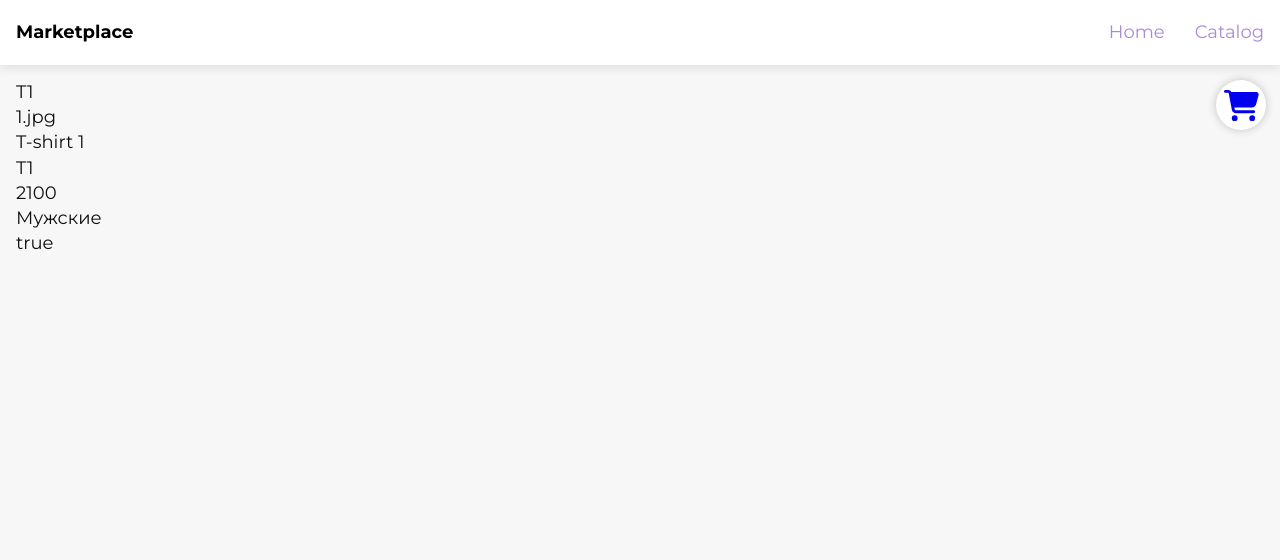
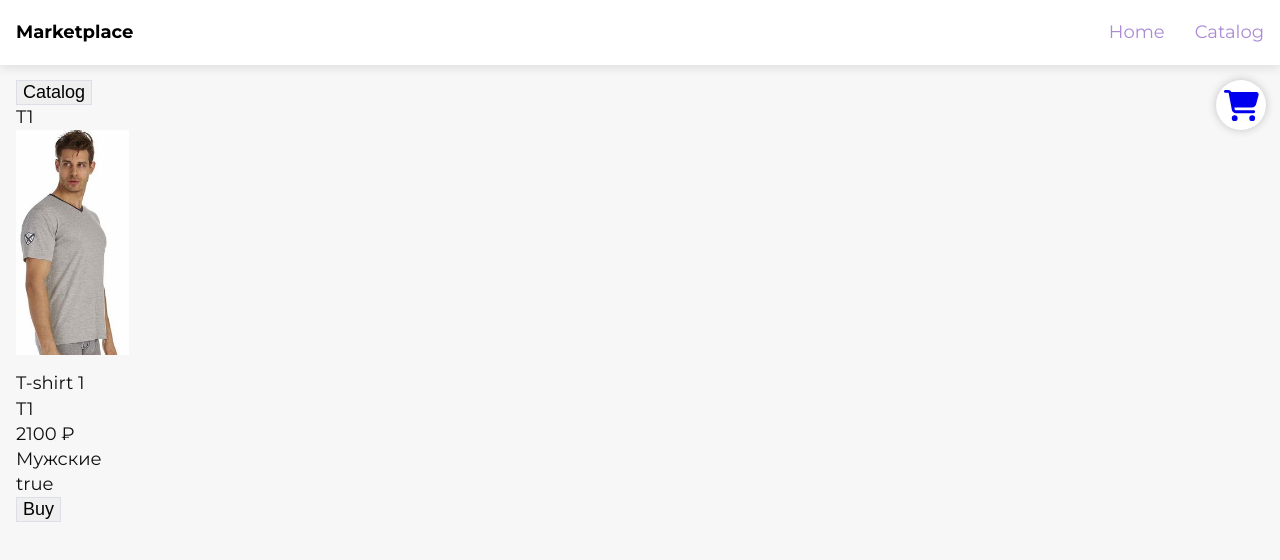
Before and after one commit to stasfr/marketplace, a Vue app: page /product/T1 in a window 1280 px wide. Shown: the top 560 px of the page. Built offline with nearby package versions, Linux system fonts and the light colour scheme; data requests are answered from the project's data file.

Commit message:
scroll behavior fix

```diff
--- a/src/router/index.js
+++ b/src/router/index.js
@@ -45,13 +45,17 @@ const routes = [
 const router = createRouter({
   history: createWebHistory(process.env.BASE_URL),
   routes,
-  scrollBehavior() {
-    window.scrollTo(0, 0)
+  scrollBehavior(to, from, savedPosition) {
+    if (savedPosition) {
+      return savedPosition
+    } else {
+      return { top: 0 }
+    }
   }
 })
 
 router.beforeEach((to, from, next) => {
-  document.title = to.params.title? to.params.title : to.meta.title
+  document.title = to.params.title ? to.params.title : to.meta.title
   next()
 })
 
--- a/src/views/ProductView.vue
+++ b/src/views/ProductView.vue
@@ -1,12 +1,20 @@
 <template>
-  <div class="container" v-if="PRODUCTS[0] !== undefined">
+  <div class="container" v-if="product !== undefined">
+    <button @click="goBack">Catalog</button>
     <div>{{ $route.params.productArticle }}</div>
-    <div>{{ PRODUCTS[0].image }}</div>
-    <div>{{ PRODUCTS[0].name }}</div>
-    <div>{{ PRODUCTS[0].article }}</div>
-    <div>{{ PRODUCTS[0].price }}</div>
-    <div>{{ PRODUCTS[0].category }}</div>
-    <div>{{ PRODUCTS[0].available }}</div>
+    <img
+      class="v-catalog-item__image"
+      :src="require('@/assets/images/' + product.image)"
+      :alt="product.image"
+    />
+    <div>{{ product.name }}</div>
+    <div>{{ product.article }}</div>
+    <div>{{ product.price }} &#8381;</div>
+    <div>{{ product.category }}</div>
+    <div>{{ product.available }}</div>
+    <button class="v-catalog-item__add_to_card_btn" @click="addToCart">
+      Buy
+    </button>
   </div>
 </template>
 
@@ -14,17 +22,34 @@
 import { mapGetters, mapActions } from 'vuex'
 
 export default {
-  // beforeCreate() {
-  //   document.title = this.$route.params.productArticle
-  // },
   created() {
-    this.GET_PRODUCTS_FROM_API(this.$route.params.productArticle)
+    if (!this.PRODUCTS.length) {
+      this.GET_PRODUCTS_FROM_API(this.$route.params.productArticle)
+    }
+  },
+  data() {
+    return {}
   },
   computed: {
-    ...mapGetters(['PRODUCTS'])
+    ...mapGetters(['PRODUCTS']),
+    product() {
+      return this.PRODUCTS.find(
+        element => element.article === this.$route.params.productArticle
+      )
+    }
   },
   methods: {
-    ...mapActions(['GET_PRODUCTS_FROM_API'])
+    ...mapActions(['GET_PRODUCTS_FROM_API', 'ADD_TO_CART']),
+    addToCart() {
+      this.ADD_TO_CART(this.product)
+    },
+    goBack() {
+      if (window.history.length > 2) {
+        this.$router.go(-1)
+      } else {
+        this.$router.push({ path: '/catalog' })
+      }
+    }
   }
 }
 </script>
```
